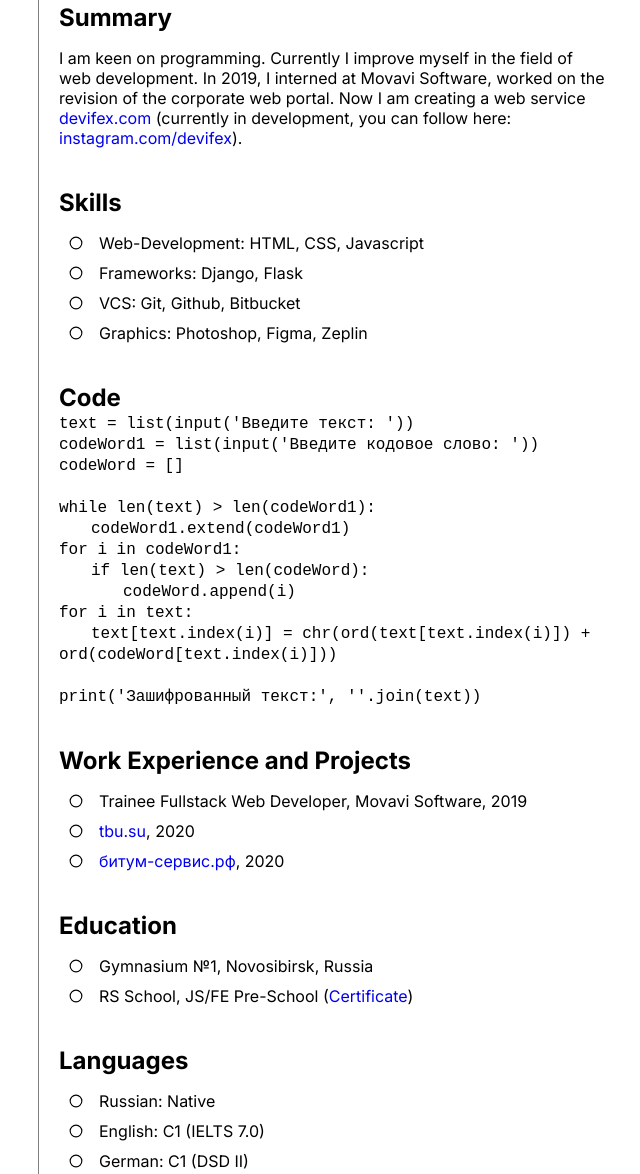
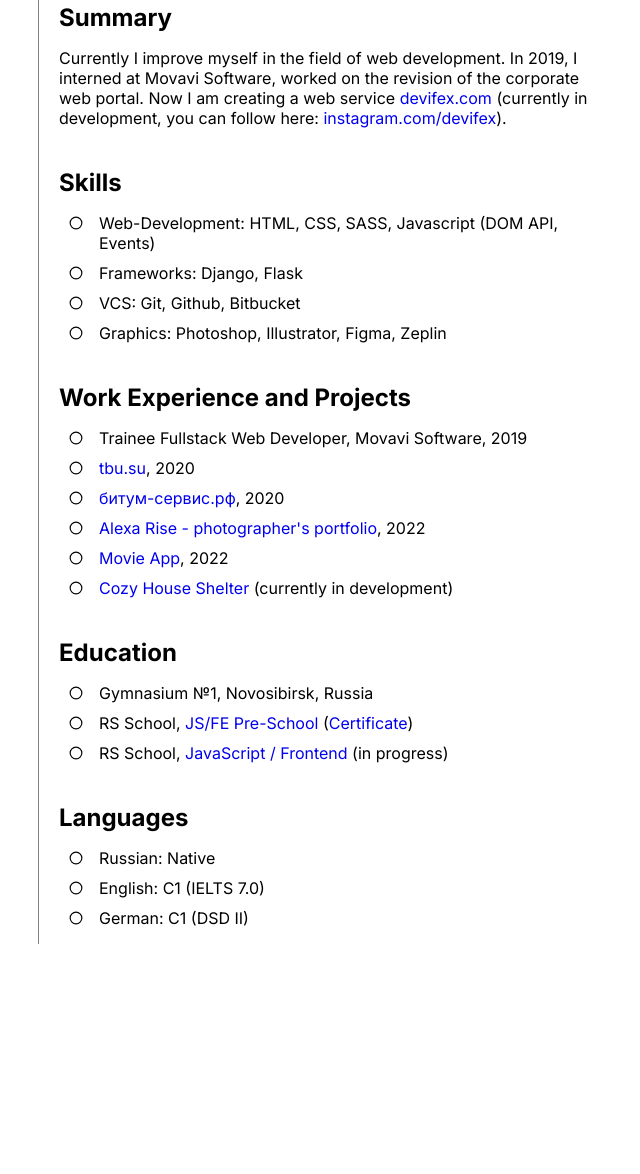
Before and after one commit to ysemennikov/rsschool-cv, a plain HTML site: page index.html in a window 1280 px wide. Shown: the part 360-1534 px from the top of the page, without its empty margins (417-1057 px from the left). After the commit the page ends 1406 px from the top, so only its background shows below. Drawn offline with Linux system fonts and the light colour scheme.

Commit message:
Update index.html

```diff
--- a/index.html
+++ b/index.html
@@ -43,7 +43,7 @@
                 <section id="summary">
                     <h2>Summary</h2>
                     <p>
-                        I am keen on programming. Currently I improve myself in
+                        Currently I improve myself in
                         the field of web development. In 2019, I interned at
                         Movavi Software, worked on the revision of the corporate
                         web portal. Now I am creating a web service
@@ -55,27 +55,11 @@
                 <section id="skills">
                     <h2>Skills</h2>
                     <ul class="section-list">
-                        <li class="section-item">Web-Development: HTML, CSS, Javascript</li>
+                        <li class="section-item">Web-Development: HTML, CSS, SASS, Javascript (DOM API, Events)</li>
                         <li class="section-item">Frameworks: Django, Flask</li>
                         <li class="section-item">VCS: Git, Github, Bitbucket</li>
-                        <li class="section-item">Graphics: Photoshop, Figma, Zeplin</li>
+                        <li class="section-item">Graphics: Photoshop, Illustrator, Figma, Zeplin</li>
                     </ul>
-                </section>
-                <section id="code">
-                    <h2>Code</h2>
-                    <code>
-                        text = list(input('Введите текст:    '))<br>
-                        codeWord1 = list(input('Введите кодовое слово:    '))<br>
-                        codeWord = []<br><br>
-                        while len(text) > len(codeWord1):<br>
-                            &emsp;&emsp;codeWord1.extend(codeWord1)<br>
-                        for i in codeWord1:<br>
-                            &emsp;&emsp;if len(text) > len(codeWord):<br>
-                                &emsp;&emsp;&emsp;&emsp;codeWord.append(i)<br>
-                        for i in text:<br>
-                            &emsp;&emsp;text[text.index(i)] = chr(ord(text[text.index(i)]) + ord(codeWord[text.index(i)]))<br><br>
-                        print('Зашифрованный текст:', ''.join(text))
-                    </code>
                 </section>
                 <section id="projects">
                     <h2>Work Experience and Projects</h2>
@@ -83,13 +67,17 @@
                         <li class="section-item">Trainee Fullstack Web Developer, Movavi Software, 2019</li>
                         <li class="section-item"><a href="http://tbu.su" target="blank">tbu.su</a>, 2020</li>
                         <li class="section-item"><a href="http://битум-сервис.рф" target="blank">битум-сервис.рф</a>, 2020</li>
+                        <li class="section-item"><a href="https://rolling-scopes-school.github.io/ysemennikov-JSFEPRESCHOOL/portfolio/" target="blank">Alexa Rise - photographer's portfolio</a>, 2022</li>
+                        <li class="section-item"><a href="https://rolling-scopes-school.github.io/ysemennikov-JSFEPRESCHOOL/movie-app/" target="blank">Movie App</a>, 2022</li>
+                        <li class="section-item"><a href="https://rolling-scopes-school.github.io/ysemennikov-JSFE2022Q1/shelter/pages/main/" target="blank">Cozy House Shelter</a> (currently in development)</li>
                     </ul>
                 </section>
                 <section id="education">
                     <h2>Education</h2>
                     <ul class="section-list">
                         <li class="section-item">Gymnasium №1, Novosibirsk, Russia</li>
-                        <li class="section-item">RS School, JS/FE Pre-School (<a href="https://app.rs.school/certificate/o1tbovzn" target="_blank" rel="noopener noreferrer">Certificate</a>)</li>
+                        <li class="section-item">RS School, <a href="https://rs.school/js-stage0/" target="_blank" rel="noopener noreferrer">JS/FE Pre-School</a> (<a href="https://app.rs.school/certificate/o1tbovzn" target="_blank" rel="noopener noreferrer">Certificate</a>)</li>
+                        <li class="section-item">RS School, <a href="https://rs.school/js/" target="_blank" rel="noopener noreferrer">JavaScript / Frontend</a> (in progress)</li>
                     </ul>
                 </section>
                 <section id="languages">
@@ -104,7 +92,6 @@
         </main>
         <footer>
             <p>© 2021</p>
-            <a href="https://rs.school/js/"><img class="footer course-link" src="https://rs.school/images/rs_school_js.svg" alt="Курс RS School"></a>
         </footer>
     </div>
 </body>
```
